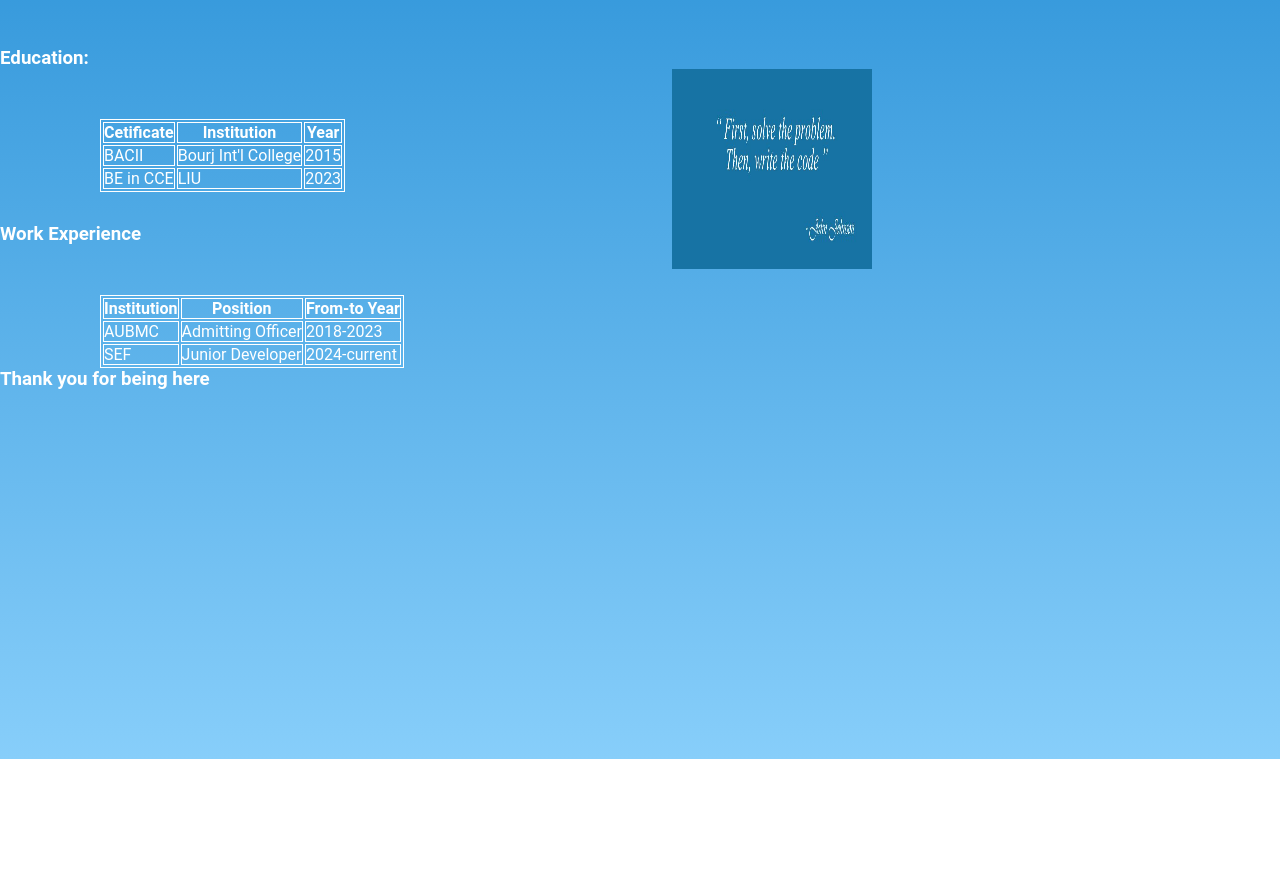
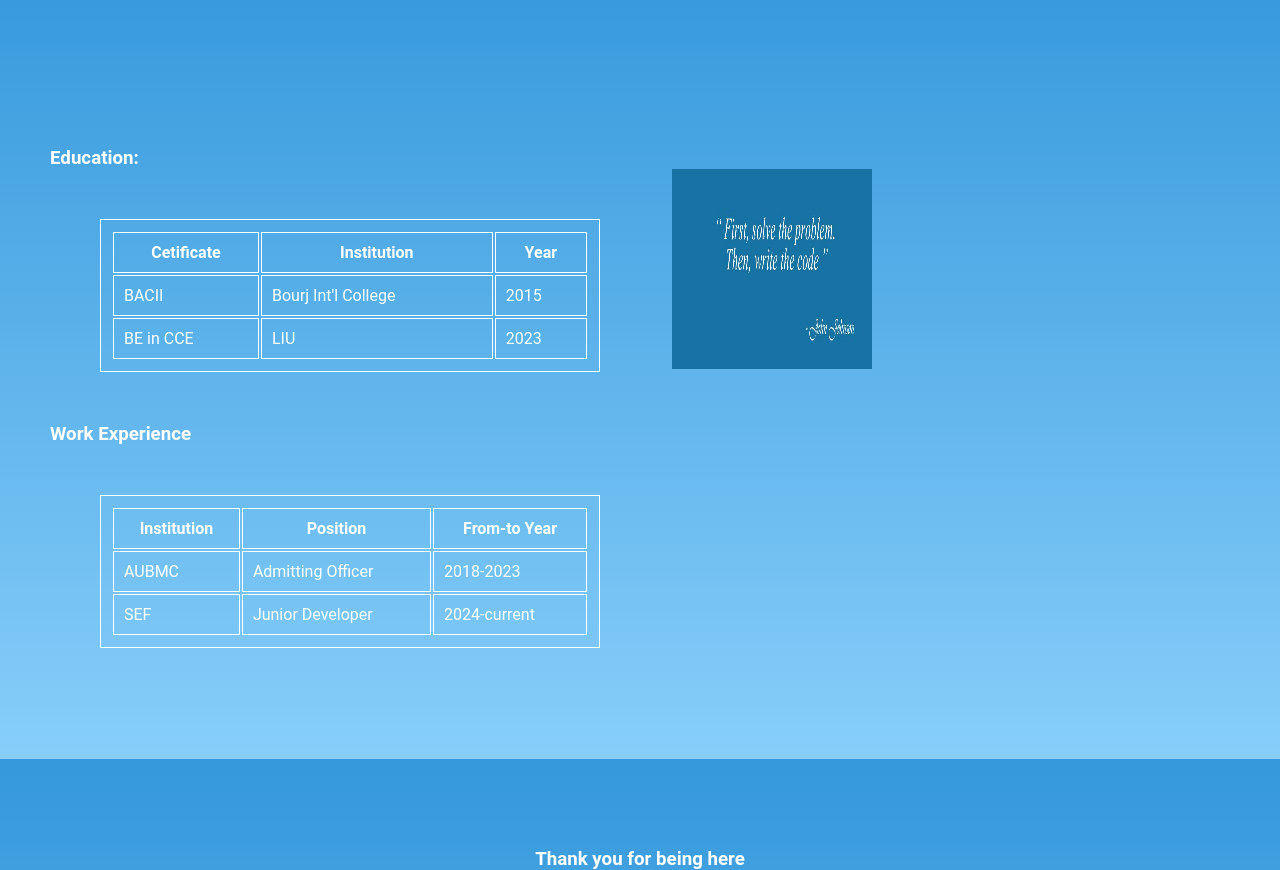
Before and after one commit to MahdiMk-dev/Portfolio-website, a plain HTML site: page pages/about-me.html in a window 1280 px wide. Shown: the part 41-911 px from the top of the page. Before the commit the page ends 800 px from the top, so only its background shows below. Drawn offline with Linux system fonts and the light colour scheme.

Commit message:
Commit about me styling

```diff
--- a/styles/about-me.css
+++ b/styles/about-me.css
@@ -6,16 +6,18 @@
 }
 table,th,td,tr  {
     border: 1px solid;
+    padding: 10px   ;
 }
 table{
     margin-top: 50px;
     margin-left: 100px;
+    width: 500px;
 }
 .common{
     margin: 0;
     overflow: hidden;
-    background: linear-gradient(to bottom, #3498db, #87CEFA); /* Adjust the gradient colors */
-    animation: waveAnimation 5s infinite alternate; /* Adjust the animation duration and other properties */
+    background: linear-gradient(to bottom, #3498db, #87CEFA);
+
     color: white;
 
 }
@@ -24,7 +26,7 @@ html, body {
     margin: 0;
     padding: 0;
   }
-  header{
+header{
     text-align: center;
 }
 .sub-section {
@@ -39,5 +41,11 @@ html, body {
     height:  200px;
 }
 .table-head{
-    margin-top: 50px;
+    margin-top: 150px;
+    margin-left: 50px;
 }
+footer{
+    text-align: center;
+    margin-top: 200px;
+    color: white;
+}
```
